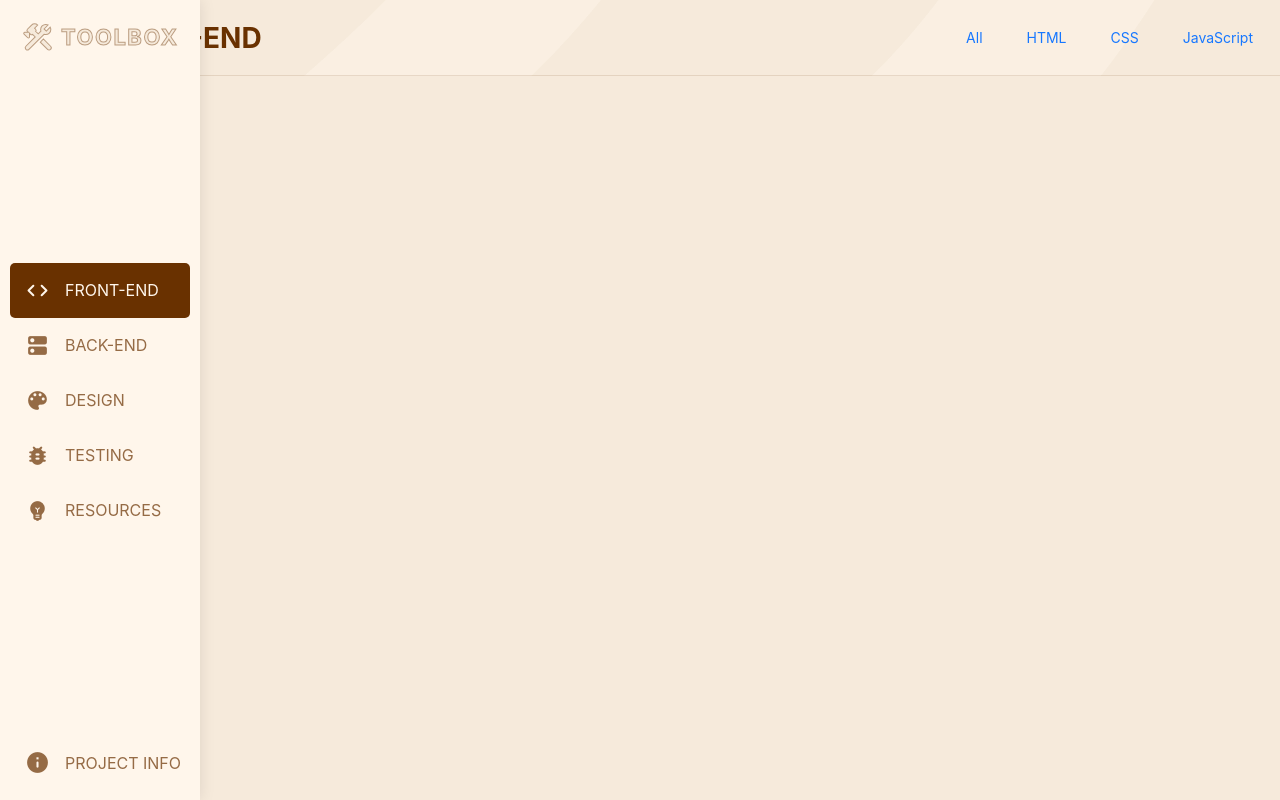
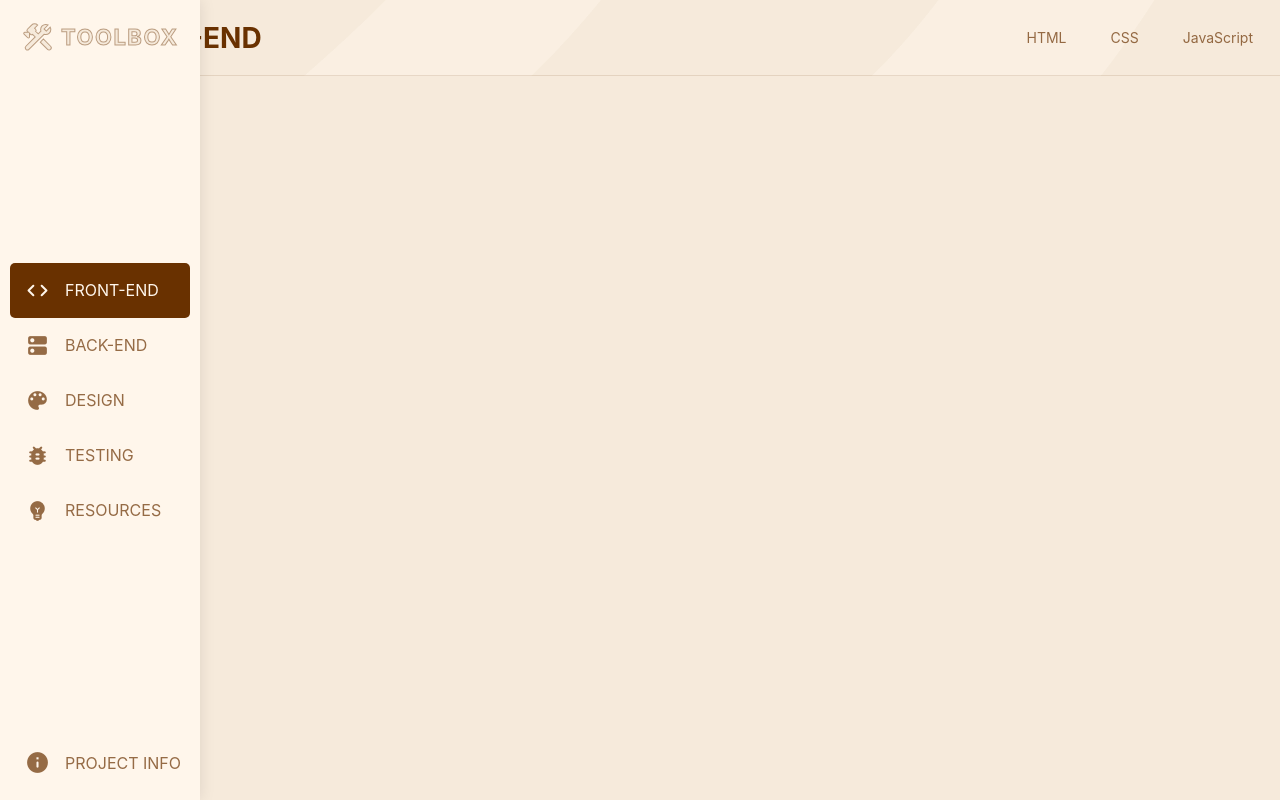
Before and after one commit to garviswbs/toolbox, a React (Vite) app: page /#/front-end in a window 1280 px wide. Built offline with nearby package versions, Linux system fonts and the light colour scheme.

Commit message:
subnav styling

```diff
--- a/src/pages/Front-End/FrontEnd.jsx
+++ b/src/pages/Front-End/FrontEnd.jsx
@@ -3,12 +3,6 @@ import { Row, Col } from "antd";
 
 // React Router
 import { NavLink, Outlet } from "react-router";
-
-// Components
-// import All from "./All.jsx";
-// import HTML from "./HTML.jsx";
-// import CSS from "./CSS.jsx";
-// import JavaScript from "./JavaScript.jsx";
 
 // Card Component CSS
 import Card from "../Card.jsx";
@@ -23,16 +17,16 @@ function FrontEnd() {
             <h1>Front-end</h1>
           </Col>
           <Col xs={24} sm={24} md={24} lg={15} xl={16} className="subnav_parent">
-            <NavLink className="subnav_item" to="all">
+            {/* <NavLink className="subnav_item" to="all">
               <p>All</p>
-            </NavLink>
-            <NavLink className="subnav_item" to="./html">
+            </NavLink> */}
+            <NavLink className="subnav_item" to="html">
               <p>HTML</p>
             </NavLink>
-            <NavLink className="subnav_item" to="./css">
+            <NavLink className="subnav_item" to="css">
               <p>CSS</p>
             </NavLink>
-            <NavLink className="subnav_item" to="./javascript">
+            <NavLink className="subnav_item" to="javascript">
               <p>JavaScript</p>
             </NavLink>
           </Col>
--- a/src/pages/subpage.css
+++ b/src/pages/subpage.css
@@ -40,13 +40,21 @@
   display: grid;
   align-items: center;
   padding: 0 5px;
+  opacity: 0.7;
   border: 2px solid transparent;
+  color: #693100;
 }
 
 .subnav_item:hover {
+  color: #693100;
+  border-bottom: 2px solid #69310075;
+  opacity: 0.7;
+}
+
+.subnav_item.active {
+  opacity: 1;
   border-bottom: 2px solid #693100;
 }
-
 .section_title {
   margin: 20px 0 10px 0;
 }
```
